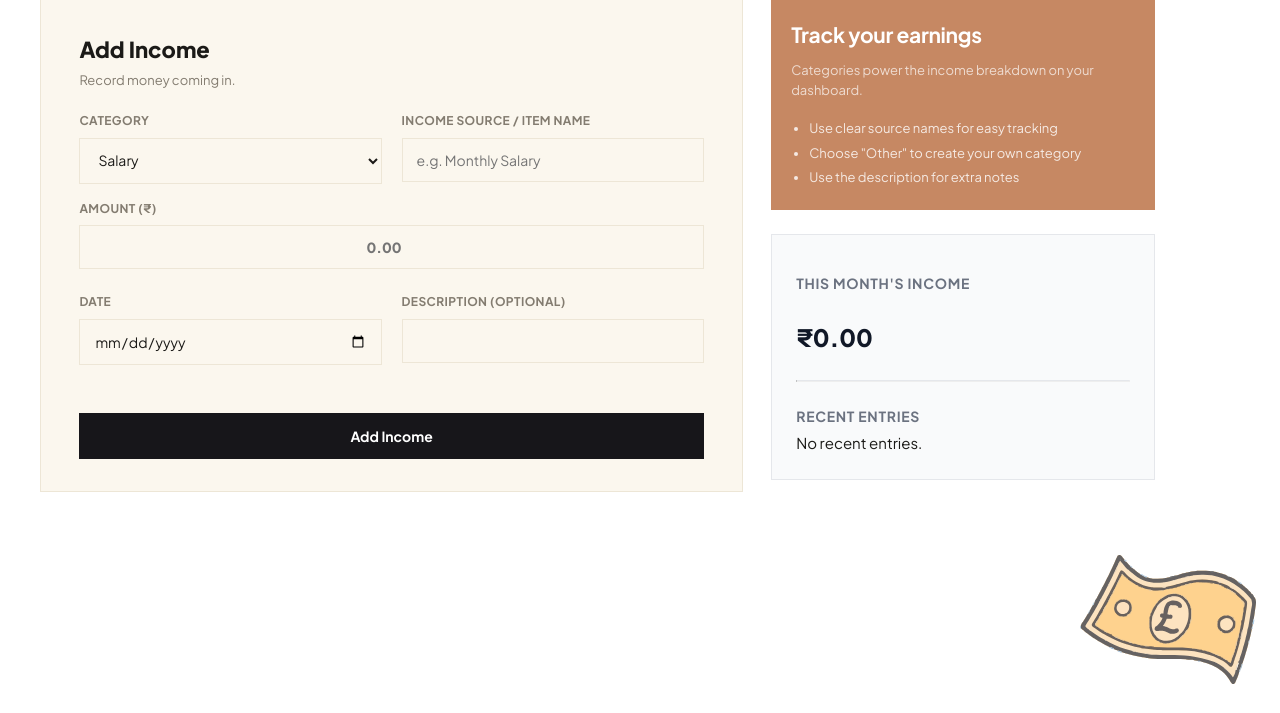
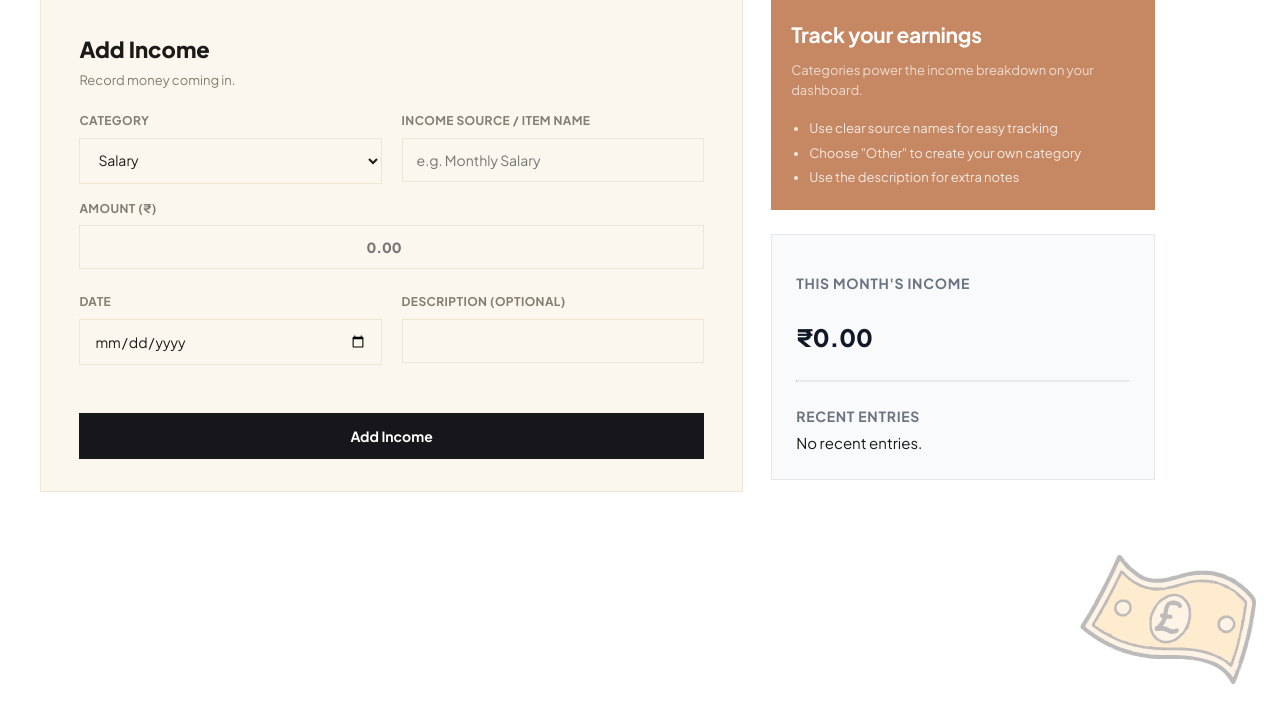
Before and after one commit to Azizshahiwala/FinanceManager, a Django app: page /income-add/ in a window 1280 px wide. Shown: the part 87-800 px from the top of the page. Run offline with Django 5.2, Linux system fonts and the light colour scheme; the visitor is signed in with stand-in values (Sample User, id 1); data that the repository does not hold is empty.

Commit message:
changed opacity for svgs

```diff
--- a/Finance/static/style.css
+++ b/Finance/static/style.css
@@ -859,7 +859,7 @@ form textarea:focus {
 .decorative-svg {
     position: fixed;
     padding: 1.5rem;
-    opacity: 0.7;
+    opacity: 0.3;
     pointer-events: none;
     z-index: 0.6;
     width: 6rem;
```
